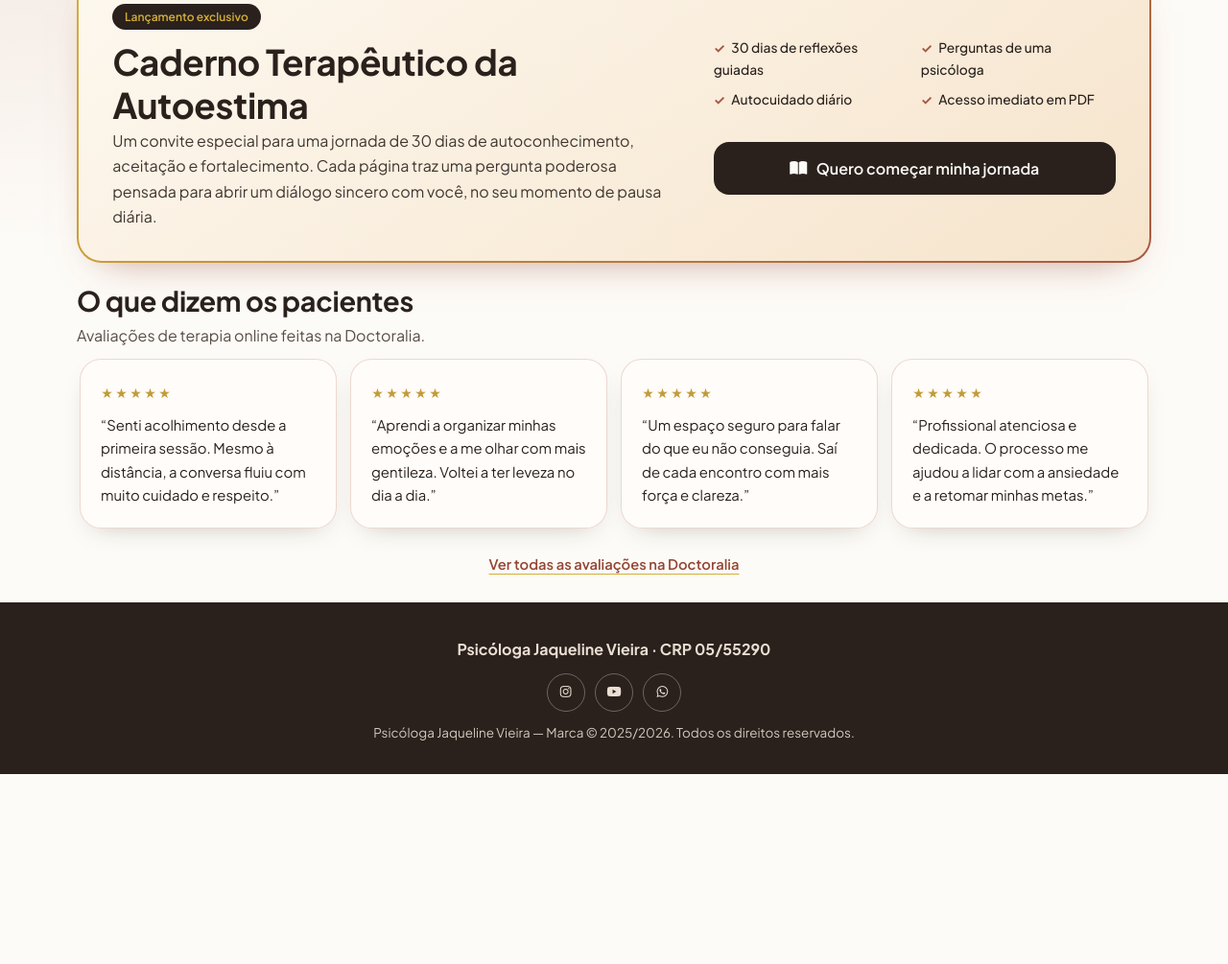
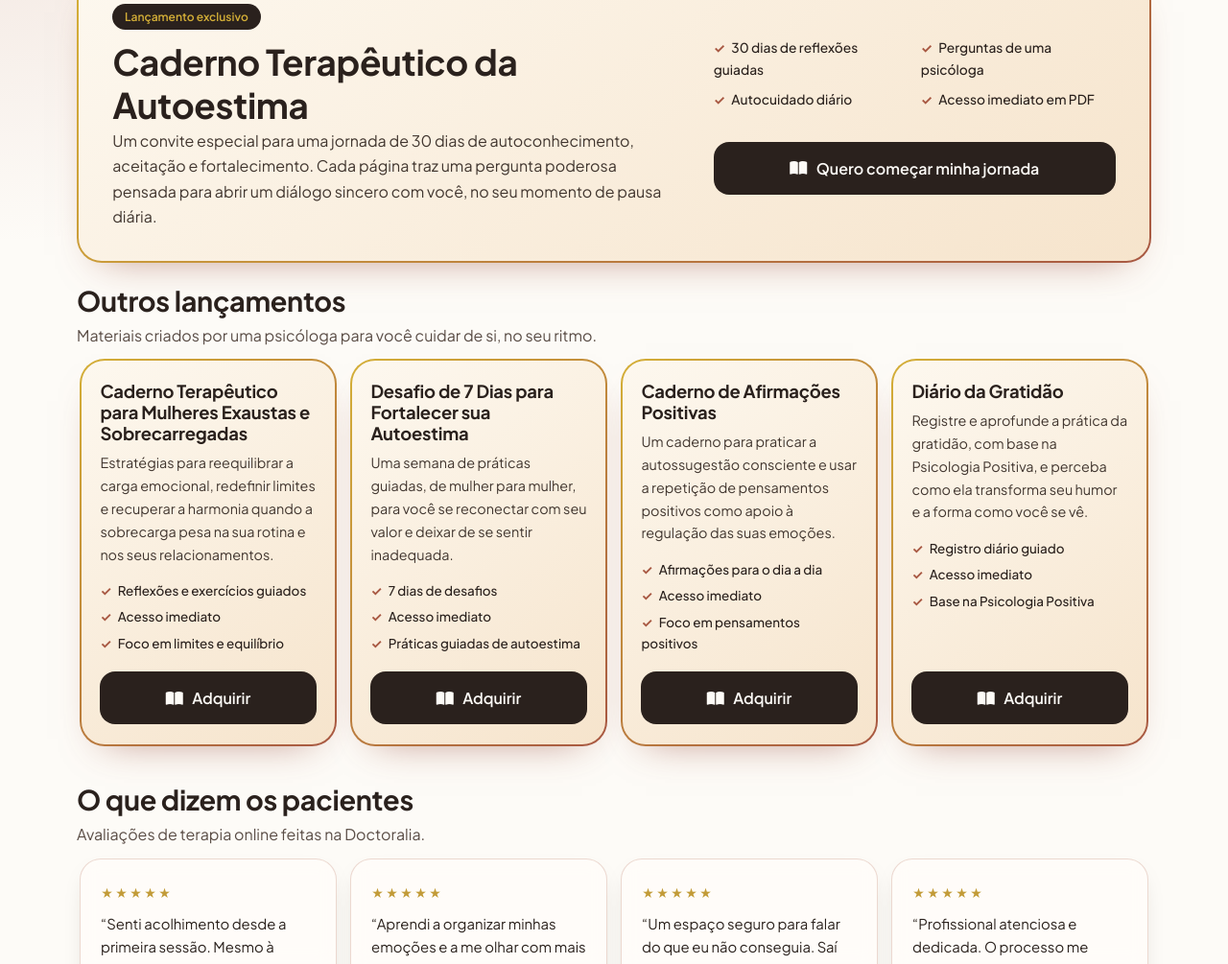
Before and after one commit to juulianuness/novo-linktree-psi, a plain HTML site: page index.html in a window 1280 px wide. Shown: the part 412-1417 px from the top of the page at 96% size. Before the commit the page ends 1219 px from the top, so only its background shows below. Drawn offline with Linux system fonts and the light colour scheme.

```diff
--- a/index.html
+++ b/index.html
@@ -77,6 +77,18 @@ p{color:var(--gs)}
 .cad .btn{margin-top:1rem}
 @media(min-width:900px){.cad{grid-template-columns:1.4fr 1fr;gap:2.5rem}.mold-in.g{padding:2rem 2.2rem}.cad .lado{display:grid;gap:1rem}}
 
+/* outros lançamentos */
+.lanc-cab{margin-bottom:.4rem}
+.lanc{flex:0 0 min(84%,320px);scroll-snap-align:start}
+.lanc .mold-in{display:flex;flex-direction:column;padding:1.3rem 1.2rem}
+.lanc .selo{align-self:flex-start}
+.lanc h3{font-size:1.15rem;margin-bottom:.5rem}
+.lanc p{font-size:.9rem}
+.lanc .itens{grid-template-columns:1fr;gap:.35rem;margin-top:.9rem;font-size:.84rem}
+.lanc .btn{margin-top:auto}
+.lanc .itens{margin-bottom:1.1rem}
+@media(min-width:900px){.faixa.f4{grid-template-columns:repeat(4,1fr)}.lanc{flex:none}}
+
 /* avaliações */
 .aval-cab{margin-bottom:.4rem}
 .faixa{display:flex;gap:.9rem;overflow-x:auto;scroll-snap-type:x mandatory;padding:.3rem .2rem 1rem;scrollbar-width:none}
@@ -134,6 +146,44 @@ footer .rs a:hover{background:var(--og);color:var(--g)}
   </div>
 </div></div></section>
 
+<!-- OUTROS LANÇAMENTOS -->
+<section class="w rv" id="lancamentos">
+  <div class="lanc-cab"><h2>Outros lançamentos</h2>
+  <p>Materiais criados por uma psicóloga para você cuidar de si, no seu ritmo.</p></div>
+  <div class="faixa f4" id="faixa2" tabindex="0" aria-label="Outros lançamentos">
+
+    <article class="lanc"><div class="mold"><div class="mold-in">
+      <h3>Caderno Terapêutico para Mulheres Exaustas e Sobrecarregadas</h3>
+      <p>Estratégias para reequilibrar a carga emocional, redefinir limites e recuperar a harmonia quando a sobrecarga pesa na sua rotina e nos seus relacionamentos.</p>
+      <ul class="itens"><li>Reflexões e exercícios guiados</li><li>Acesso imediato</li><li>Foco em limites e equilíbrio</li></ul>
+      <a class="btn btn-esc" href="https://chk.eduzz.com/80177RZ607" target="_blank" rel="noopener"><i class="fa-solid fa-book-open"></i><span>Adquirir</span></a>
+    </div></div></article>
+
+<article class="lanc"><div class="mold"><div class="mold-in">
+      <h3>Desafio de 7 Dias para Fortalecer sua Autoestima</h3>
+      <p>Uma semana de práticas guiadas, de mulher para mulher, para você se reconectar com seu valor e deixar de se sentir inadequada.</p>
+      <ul class="itens"><li>7 dias de desafios</li><li>Acesso imediato</li><li>Práticas guiadas de autoestima</li></ul>
+      <a class="btn btn-esc" href="https://chk.eduzz.com/Q9N22ENZ01" target="_blank" rel="noopener"><i class="fa-solid fa-book-open"></i><span>Adquirir</span></a>
+    </div></div></article>
+
+<article class="lanc"><div class="mold"><div class="mold-in">
+      <h3>Caderno de Afirmações Positivas</h3>
+      <p>Um caderno para praticar a autossugestão consciente e usar a repetição de pensamentos positivos como apoio à regulação das suas emoções.</p>
+      <ul class="itens"><li>Afirmações para o dia a dia</li><li>Acesso imediato</li><li>Foco em pensamentos positivos</li></ul>
+      <a class="btn btn-esc" href="https://chk.eduzz.com/Q9N22E7101" target="_blank" rel="noopener"><i class="fa-solid fa-book-open"></i><span>Adquirir</span></a>
+    </div></div></article>
+
+<article class="lanc"><div class="mold"><div class="mold-in">
+      <h3>Diário da Gratidão</h3>
+      <p>Registre e aprofunde a prática da gratidão, com base na Psicologia Positiva, e perceba como ela transforma seu humor e a forma como você se vê.</p>
+      <ul class="itens"><li>Registro diário guiado</li><li>Acesso imediato</li><li>Base na Psicologia Positiva</li></ul>
+      <a class="btn btn-esc" href="https://chk.eduzz.com/G96RR5XQW1" target="_blank" rel="noopener"><i class="fa-solid fa-book-open"></i><span>Adquirir</span></a>
+    </div></div></article>
+
+  </div>
+  <div class="setas"><button id="ant2" type="button" aria-label="Lançamento anterior"><i class="fa-solid fa-chevron-left"></i></button><button id="prox2" type="button" aria-label="Próximo lançamento"><i class="fa-solid fa-chevron-right"></i></button></div>
+</section>
+
 <section class="w rv" id="avaliacoes">
   <div class="aval-cab"><h2>O que dizem os pacientes</h2>
   <p>Avaliações de terapia online feitas na Doctoralia.</p></div>
@@ -171,10 +221,16 @@ document.getElementById("apres").href=CONFIG.apresentacao;
 document.getElementById("grupo").href=CONFIG.grupo;
 var obs=new IntersectionObserver(function(es){es.forEach(function(e){if(e.isIntersecting){e.target.classList.add("in");obs.unobserve(e.target)}})},{threshold:.1});
 document.querySelectorAll(".rv").forEach(function(el){obs.observe(el)});
-var f=document.getElementById("faixa");
-function passo(){return f.querySelector(".aval").offsetWidth+14}
-document.getElementById("prox").onclick=function(){f.scrollBy({left:passo(),behavior:"smooth"})};
-document.getElementById("ant").onclick=function(){f.scrollBy({left:-passo(),behavior:"smooth"})};
-f.addEventListener("keydown",function(e){if(e.key==="ArrowRight")f.scrollBy({left:passo(),behavior:"smooth"});if(e.key==="ArrowLeft")f.scrollBy({left:-passo(),behavior:"smooth"})});
+
+/* carrosséis (avaliações e lançamentos) */
+function carrossel(faixaId,antId,proxId,itemSel){
+  var f=document.getElementById(faixaId);
+  function passo(){return f.querySelector(itemSel).offsetWidth+14}
+  document.getElementById(proxId).onclick=function(){f.scrollBy({left:passo(),behavior:"smooth"})};
+  document.getElementById(antId).onclick=function(){f.scrollBy({left:-passo(),behavior:"smooth"})};
+  f.addEventListener("keydown",function(e){if(e.key==="ArrowRight")f.scrollBy({left:passo(),behavior:"smooth"});if(e.key==="ArrowLeft")f.scrollBy({left:-passo(),behavior:"smooth"})});
+}
+carrossel("faixa","ant","prox",".aval");
+carrossel("faixa2","ant2","prox2",".lanc");
 </script>
 </body></html>
```
